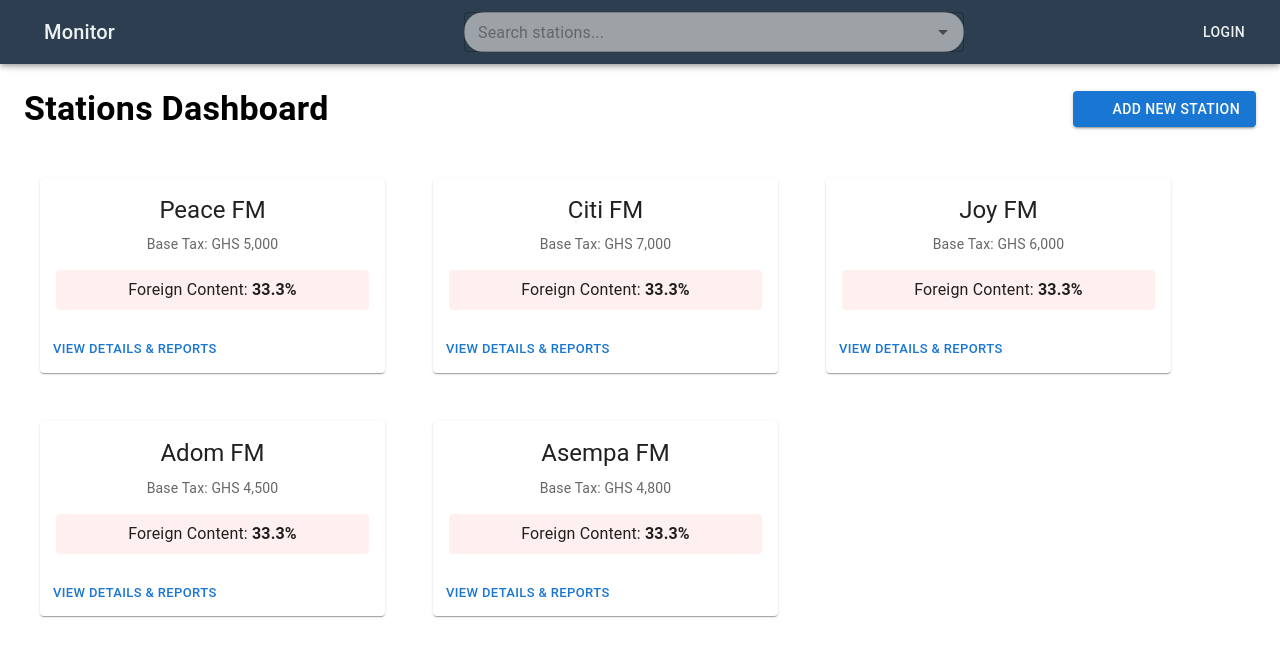
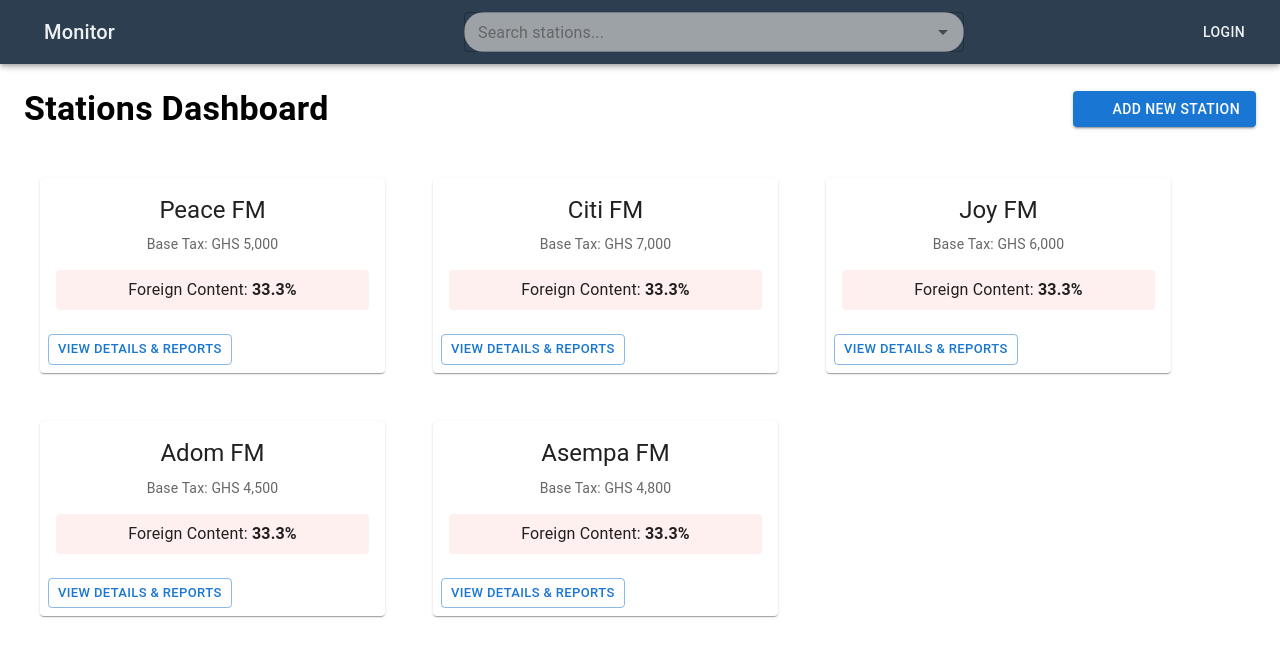
Before and after one commit to Kobby-24/forGH_frontend, a React (Create React App) app: page /admin/dashboard in a window 1280 px wide. Shown: the top 656 px of the page. Built offline with nearby package versions, Linux system fonts and the light colour scheme; some icons are missing.

Commit message:
Add outlined variant to View Details button in StationCard component

```diff
--- a/src/components/StationCard.jsx
+++ b/src/components/StationCard.jsx
@@ -30,6 +30,7 @@
           component={Link}
           to={`/admin/station/${station.id}`}
           size="small"
+          variant='outlined'
         >
           View Details & Reports
         </Button>
```
